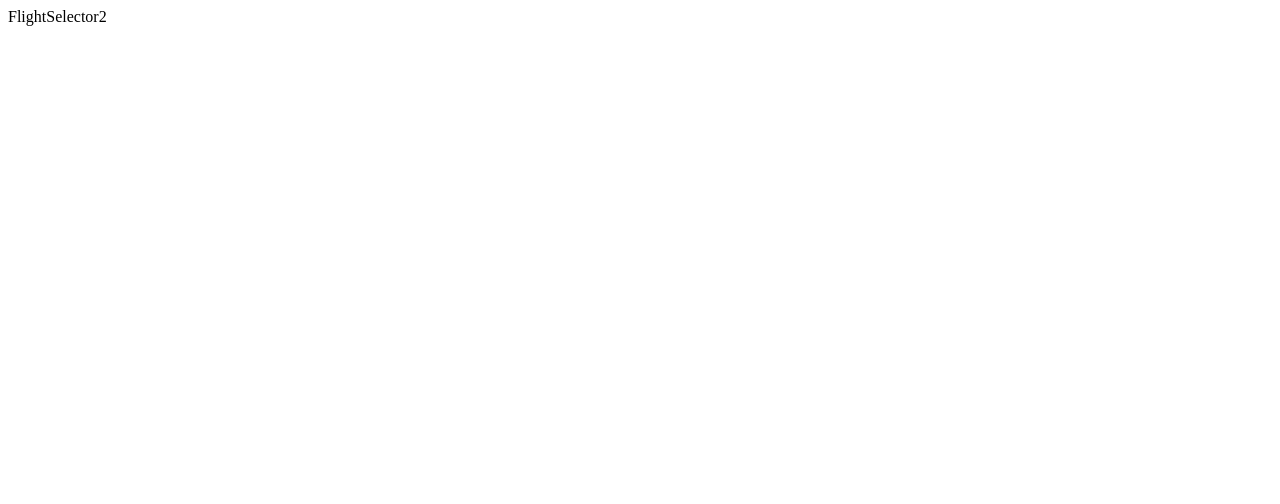
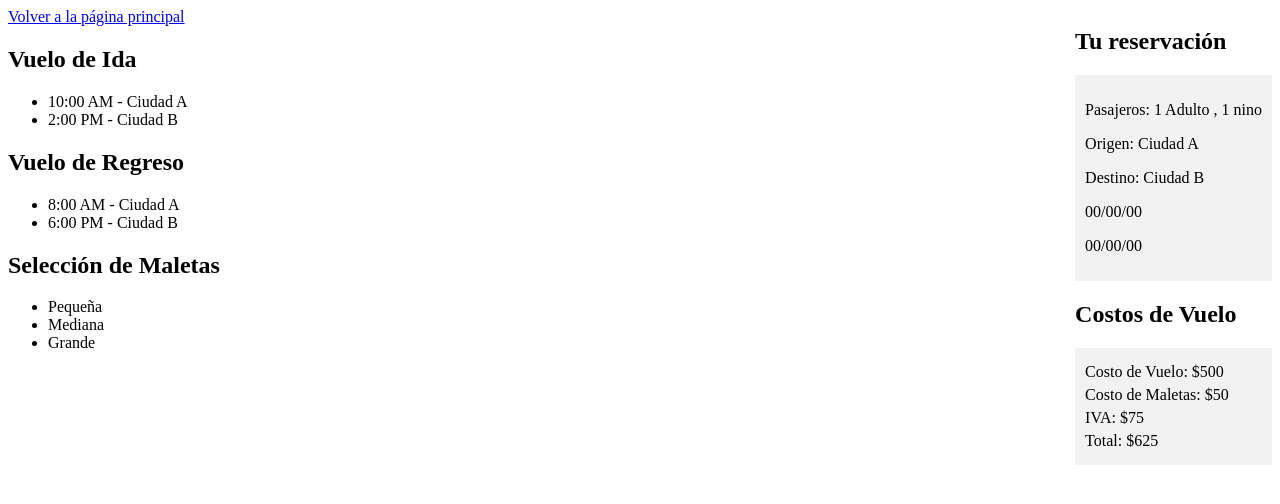
Before and after one commit to LizethYomairaMontoyaGarcia/Sprint_2_Tickets_de_vuelo, a React (Create React App) app: page /flightSelector in a window 1280 px wide. Shown: the top 504 px of the page. Built offline with nearby package versions, Linux system fonts and the light colour scheme.

Commit message:
avanzando en la parte de organizacion

```diff
--- /dev/null
+++ b/src/componentsFlightSelector/FlightSelectors.jsx
@@ -0,0 +1,15 @@
+import React from 'react';
+import VuelosConMaleta from './VuelosConMaleta/VuelosConMaleta';
+import ResumenReservacion from './ResumenReservacion/ResumenReservacion';
+import { FlightSelectorContainer } from './FlightSelectorsStyled';
+
+const FlightSelector = () => {
+  return (
+    <FlightSelectorContainer>
+      <VuelosConMaleta />
+      <ResumenReservacion />
+    </FlightSelectorContainer>
+  );
+};
+
+export default FlightSelector;
--- /dev/null
+++ b/src/componentsFlightSelector/FlightSelectorsStyled.jsx
@@ -0,0 +1,32 @@
+import styled from 'styled-components';
+
+export const FlightSelectorContainer = styled.div`
+  display: flex;
+  justify-content: space-between;
+`;
+
+export const VuelosConMaletasColumn = styled.div`
+  flex: 1;
+`;
+
+export const ResumenReservacionColumn = styled.div`
+  width: 400px;
+  display: flex;
+  justify-content: flex-end;
+`;
+
+export const ResumenReservacionContainer = styled.div`
+  display: flex;
+  flex-direction: column;
+  justify-content: flex-end;
+`;
+
+export const ResumenReservacionTitle = styled.h2`
+  text-align: right;
+`;
+
+export const ResumenReservacionContent = styled.div`
+  text-align: right;
+`;
+
+// Estilos adicionales para VuelosConMaletas si es necesario
--- /dev/null
+++ b/src/componentsFlightSelector/ResumenReservacion/ResumenReservacion.jsx
@@ -0,0 +1,65 @@
+import React from 'react';
+import {
+  DetallesReservacion,
+  CostosVuelo,
+  CostoItem,
+} from './ResumenReservacionStyled';
+
+
+const ResumenReservacion = () => {
+// Valores temporales mientras se generan los datos reales , esto se comenta cuando ya el sessio este listo
+  const detallesReservacion = {
+    Pasajeros: '1 Adulto , 1 nino',
+    Origen: 'Ciudad A',
+    OHoraS: '14:00',
+    OHoraL: '16:00',
+    Destino: 'Ciudad B',
+
+    FOrigen: 'Ciudad A',
+    FHoraS: '14:00',
+    FHoraL: '16:00',
+    FDestino: 'Ciudad B',
+
+    OFecha: '00/00/00',
+    FFecha: '00/00/00'
+     //Agrega más detalles de la reservación aquí
+  };
+  const costosVuelo = {
+    costoVuelo: '$500',
+    costoMaletas: '$50',
+    iva: '$75',
+    total: '$625',
+  };
+
+  // Obtiene los valores del Session Storage
+  // const detallesReservacion = JSON.parse(sessionStorage.getItem('detallesReservacion')) || {};
+  // const costosVuelo = JSON.parse(sessionStorage.getItem('costosVuelo')) || {};
+
+  return (
+    <div>
+        <h2>Tu reservación</h2>
+      <DetallesReservacion>
+        <p>Pasajeros: {detallesReservacion.Pasajeros}</p>
+        <div>
+            <p>Origen: {detallesReservacion.Origen}</p>
+        </div>
+        <div>
+            <p>Destino: {detallesReservacion.Destino}</p>
+        </div>
+        <p>{detallesReservacion.OFecha}</p>
+        <p>{detallesReservacion.FFecha}</p>
+        {/* Agrega más detalles de la reservación aquí */}
+      </DetallesReservacion>
+
+      <h2>Costos de Vuelo</h2>
+      <CostosVuelo>
+        <CostoItem>Costo de Vuelo: {costosVuelo.costoVuelo}</CostoItem>
+        <CostoItem>Costo de Maletas: {costosVuelo.costoMaletas}</CostoItem>
+        <CostoItem>IVA: {costosVuelo.iva}</CostoItem>
+        <CostoItem>Total: {costosVuelo.total}</CostoItem>
+      </CostosVuelo>
+    </div>
+  );
+};
+
+export default ResumenReservacion;
--- /dev/null
+++ b/src/componentsFlightSelector/ResumenReservacion/ResumenReservacionStyled.jsx
@@ -0,0 +1,21 @@
+import styled from 'styled-components';
+
+export const DetallesReservacion = styled.div`
+  background-color: #f2f2f2;
+  padding: 10px;
+  margin-bottom: 20px;
+`;
+
+export const CostosVuelo = styled.div`
+  background-color: #f2f2f2;
+  padding: 10px;
+  margin-bottom: 20px;
+`;
+
+export const CostoItem = styled.p`
+  margin: 5px 0;
+`;
+
+export const ResumenReservacionContainer = styled.div`
+  /* Estilos adicionales para el contenedor principal de ResumenReservacion si es necesario */
+`;
--- /dev/null
+++ b/src/componentsFlightSelector/VuelosConMaleta/VuelosConMaleta.jsx
@@ -0,0 +1,82 @@
+import React, { useState } from 'react';
+import {
+  VuelosConMaletasContainer,
+  HorariosList,
+  HorarioItem,
+  MaletasList,
+  MaletaItem,
+} from './VuelosConMaletaStyled';
+import { Link } from 'react-router-dom';
+
+
+const VuelosConMaletas = () => {
+  const [idaSeleccionado, setIdaSeleccionado] = useState(null);
+  const [regresoSeleccionado, setRegresoSeleccionado] = useState(null);
+  const [maletaSeleccionada, setMaletaSeleccionada] = useState(null);
+
+  const handleIdaSeleccionado = (horario) => {
+    setIdaSeleccionado(horario);
+  };
+
+  const handleRegresoSeleccionado = (horario) => {
+    setRegresoSeleccionado(horario);
+  };
+
+  const handleMaletaSeleccionada = (maleta) => {
+    setMaletaSeleccionada(maleta);
+  };
+
+  // Valores temporales mientras se generan los datos reales
+  const horariosIda = [
+    { horario: '10:00 AM', ciudad: 'Ciudad A' },
+    { horario: '2:00 PM', ciudad: 'Ciudad B' },
+  ];
+  const horariosRegreso = [
+    { horario: '8:00 AM', ciudad: 'Ciudad A' },
+    { horario: '6:00 PM', ciudad: 'Ciudad B' },
+  ];
+  const opcionesMaletas = ['Pequeña', 'Mediana', 'Grande'];
+
+  return (
+    <VuelosConMaletasContainer>
+      <Link to="/">Volver a la página principal</Link>
+      <h2>Vuelo de Ida</h2>
+      <HorariosList>
+        {horariosIda.map((horario) => (
+          <HorarioItem
+            key={horario.horario}
+            onClick={() => handleIdaSeleccionado(horario.horario)}
+          >
+            {horario.horario} - {horario.ciudad}
+          </HorarioItem>
+        ))}
+      </HorariosList>
+
+      <h2>Vuelo de Regreso</h2>
+      <HorariosList>
+        {horariosRegreso.map((horario) => (
+          <HorarioItem
+            key={horario.horario}
+            onClick={() => handleRegresoSeleccionado(horario.horario)}
+          >
+            {horario.horario} - {horario.ciudad}
+          </HorarioItem>
+        ))}
+      </HorariosList>
+
+      <h2>Selección de Maletas</h2>
+      <MaletasList>
+        {opcionesMaletas.map((maleta) => (
+          <MaletaItem
+            key={maleta}
+            onClick={() => handleMaletaSeleccionada(maleta)}
+          >
+            {maleta}
+          </MaletaItem>
+        ))}
+      </MaletasList>
+    </VuelosConMaletasContainer>
+  );
+};
+
+export default VuelosConMaletas;
--- /dev/null
+++ b/src/componentsFlightSelector/VuelosConMaleta/VuelosConMaletaStyled.jsx
@@ -0,0 +1,23 @@
+import styled from 'styled-components';
+
+export const VuelosConMaletasContainer = styled.div`
+  /* Estilos para el contenedor principal de VuelosConMaletas */
+`;
+
+export const HorariosList = styled.ul`
+  /* Estilos para la lista de horarios de vuelo */
+`;
+
+export const HorarioItem = styled.li`
+  /* Estilos para cada horario de vuelo */
+  cursor: pointer;
+`;
+
+export const MaletasList = styled.ul`
+  /* Estilos para la lista de opciones de maletas */
+`;
+
+export const MaletaItem = styled.li`
+  /* Estilos para cada opción de maleta */
+  cursor: pointer;
+`;
--- a/src/pages/FlightSelector2.jsx
+++ b/src/pages/FlightSelector2.jsx
@@ -1,7 +1,8 @@
-import React from 'react'
+import React from 'react';
+import FlightSelectors from '../componentsFlightSelector/FlightSelectors';
 
-export default function FlightSelector() {
+export default function FlightSelector2() {
   return (
-    <div>FlightSelector2</div>
-  )
+    <FlightSelectors />
+  );
 }
--- a/src/routes/AppRoutes.jsx
+++ b/src/routes/AppRoutes.jsx
@@ -7,13 +7,13 @@ import NotFoundPage from "../pages/NotFoundPage";
 
 const AppRoutes = () => {
   return (
-<BrowserRouter>
+    <BrowserRouter>
       <Routes>
-          <Route path="/" element={<App/>} />
-          <Route path="flightSelector" element={<FlightSelector/>} />
-          <Route path="seatSelector" element={<SeatSelector/>} />
-          <Route path="/" component={<Navigate to="/FlightSearch" />} />
-        <Route path="*" element={<NotFoundPage/>} />
+        <Route path="/" element={<App />} />
+        <Route path="/flightSelector" element={<FlightSelector />} />
+        <Route path="/seatSelector" element={<SeatSelector />} />
+        <Route path="/" element={<Navigate to="/FlightSearch" />} />
+        <Route path="*" element={<NotFoundPage />} />
       </Routes>
     </BrowserRouter>
   );
```
